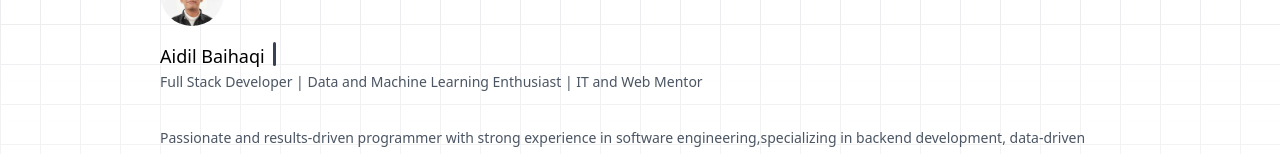
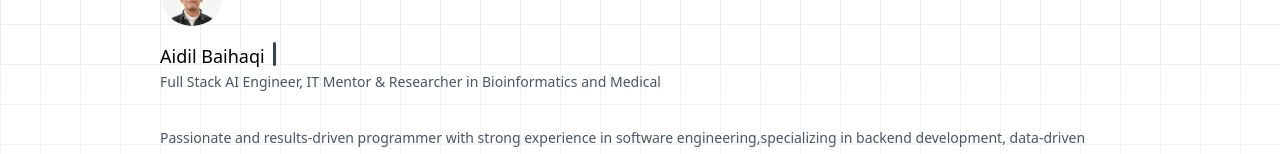
Before and after one commit to aidilbaihaqi/ngobarengaidil, a Next.js app: page /about in a window 1280 px wide. Shown: the part 176-330 px from the top of the page. Built offline with nearby package versions, Linux system fonts and the light colour scheme.

Commit message:
edit headline

```diff
--- a/app/about/page.tsx
+++ b/app/about/page.tsx
@@ -89,7 +89,7 @@ export default function Home() {
               <div className="grow text-left">
                 <TypewriterEffectSmoothDemo />
                 <p className="leading-6 text-sm text-gray-600 dark:text-neutral-400 text-left">
-                  Full Stack Developer | Data and Machine Learning Enthusiast | IT and Web Mentor
+                  Full Stack AI Engineer, IT Mentor & Researcher in Bioinformatics and Medical
                 </p>
               </div>
             </div>
```
Lines whose indentation alone changed are shown as unchanged.
